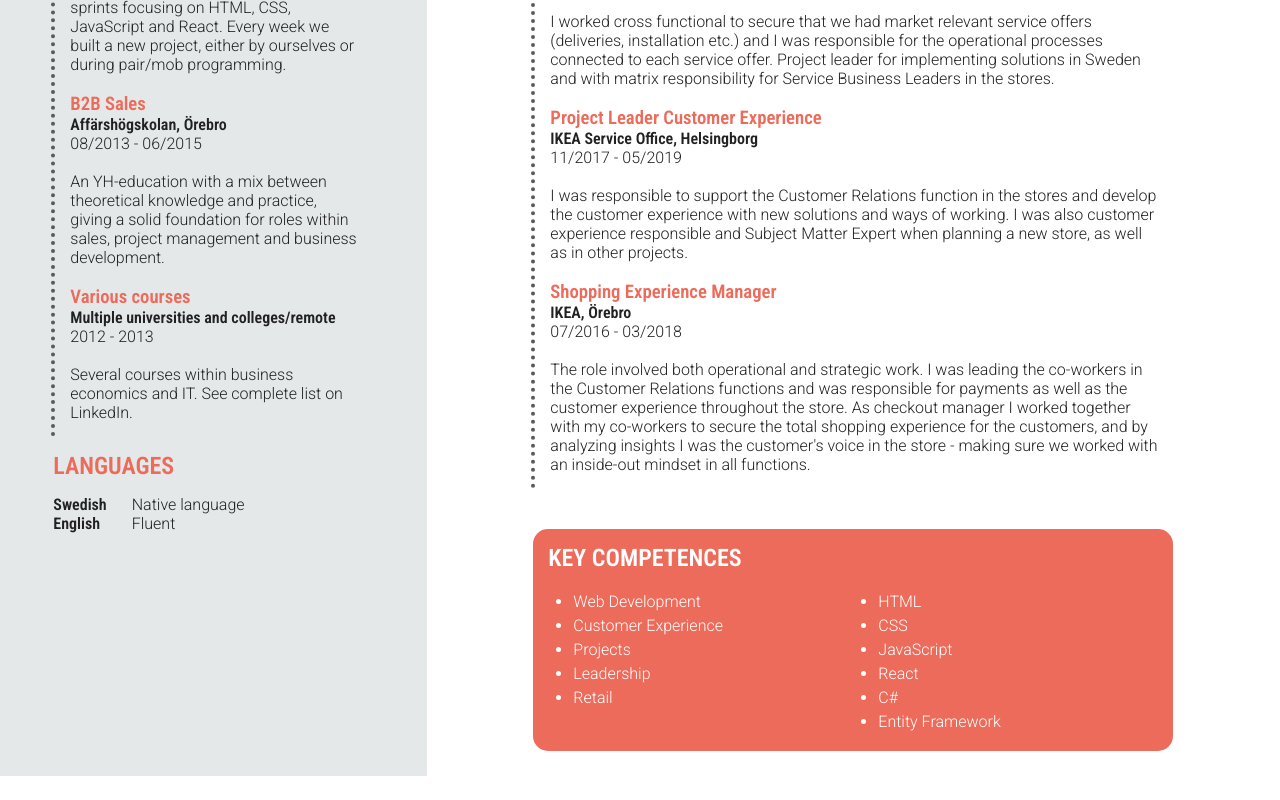
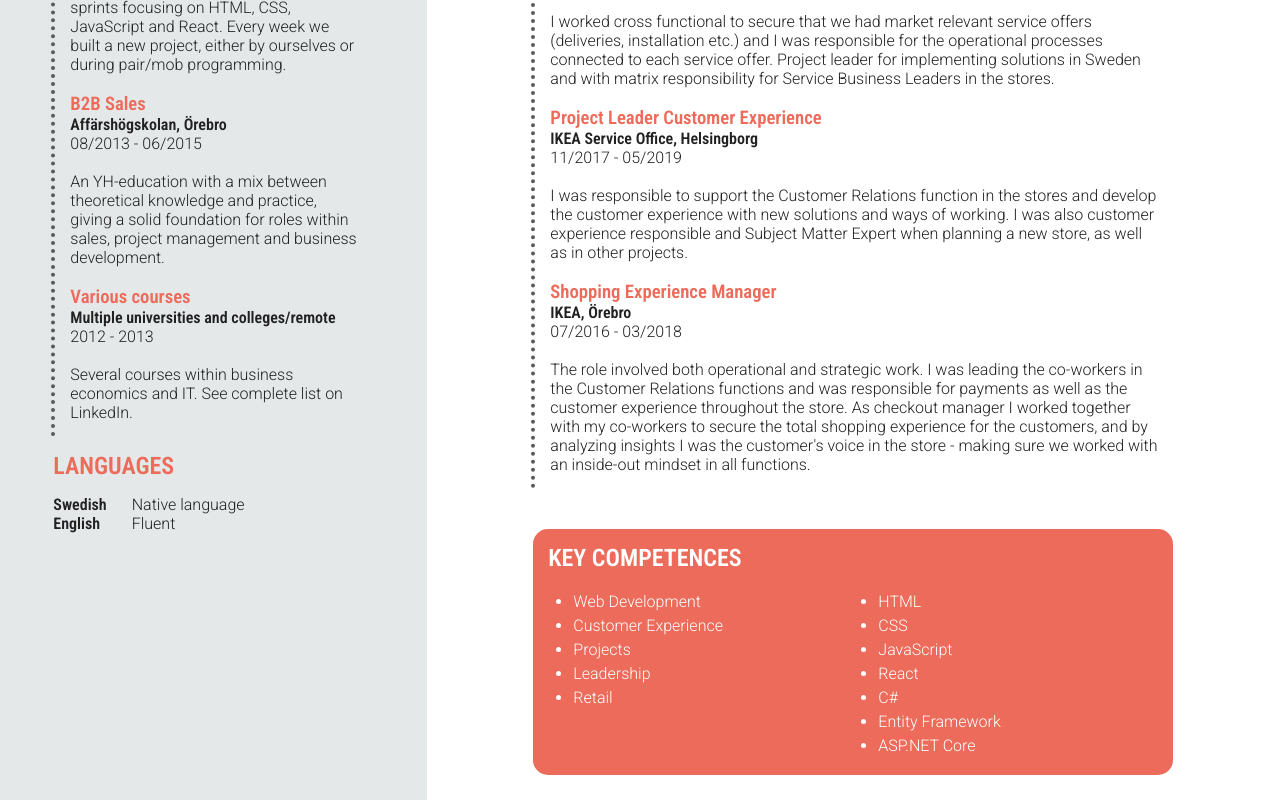
Before and after one commit to darcywinterhill/CV, a plain HTML site: page index.html in a window 1280 px wide. Shown: the part 841-1641 px from the top of the page. Before the commit the page ends 1617 px from the top, so only its background shows below. Drawn offline with Linux system fonts and the light colour scheme.

Commit message:
added compentence

```diff
--- a/index.html
+++ b/index.html
@@ -197,6 +197,7 @@
               <li>React</li>
               <li>C#</li>
               <li>Entity Framework</li>
+              <li>ASP.NET Core</li>
             </ul>
           </div>
         </div>
```
